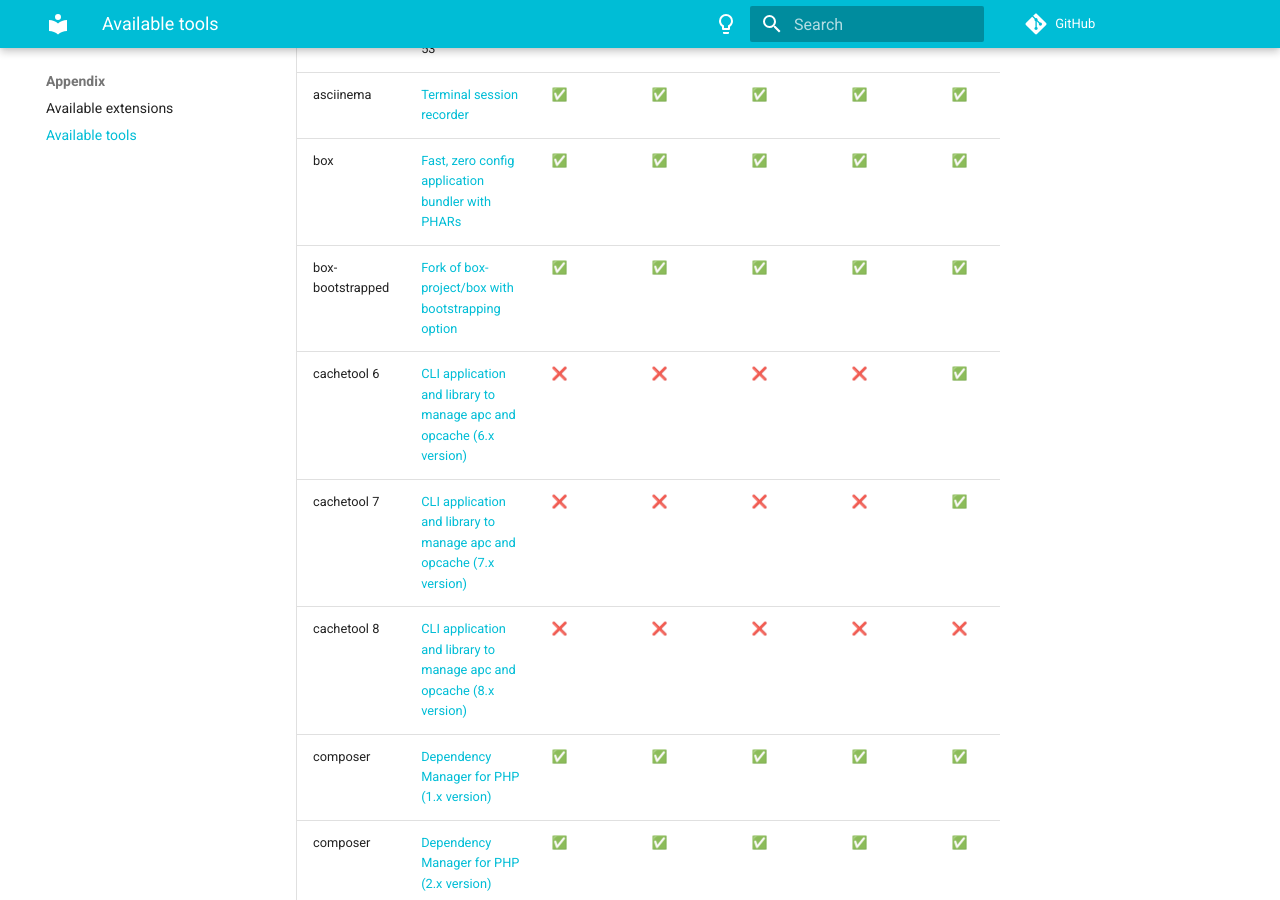
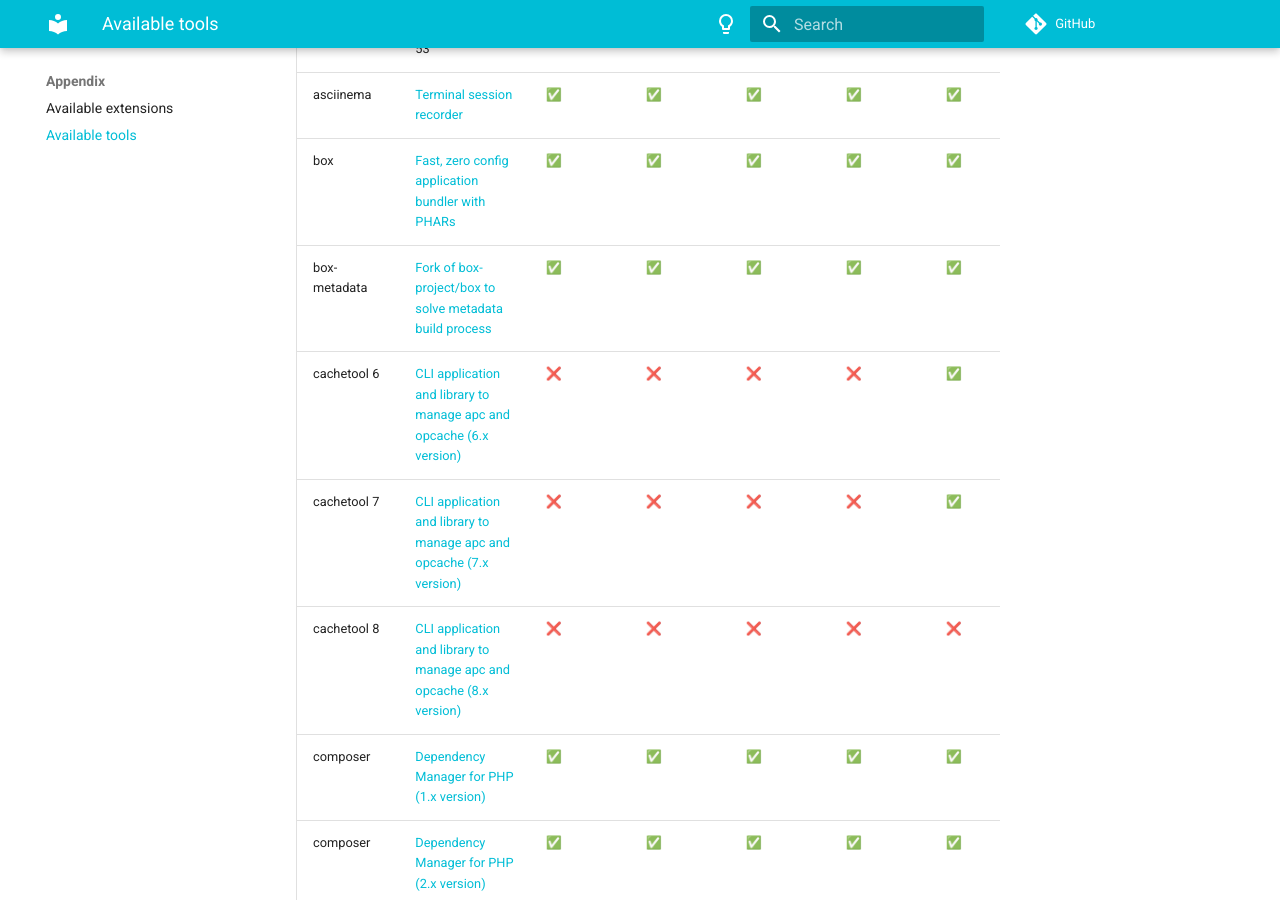
Before and after one commit to llaville/docker-php-toolbox, an MkDocs documentation site: the page built from docs/appendix/tools.md, in a window 1280 px wide and 900 px high, scrolled down 384 px. Built offline with MkDocs 1.6.1 and Material for MkDocs 9.7.7, drawn with Linux system fonts in a browser that asks for light colours; comment, search, counter and statistics services are not loaded.

Commit message:
box-bootstrapped (introduced in v1.1.0) is now replaced by box-metadata (a simple patch to official box-project: see https://github.com/box-project/box/issues/576)

```diff
--- a/docs/appendix/tools.md
+++ b/docs/appendix/tools.md
@@ -12,7 +12,7 @@
 | | Total available: 53 | 36 | 37 | 40 | 44 | 47 | 46 | 47 | 42 |
 | asciinema | [Terminal session recorder](https://github.com/asciinema/asciinema) | &#x2705; | &#x2705; | &#x2705; | &#x2705; | &#x2705; | &#x2705; | &#x2705; | &#x2705; |
 | box | [Fast, zero config application bundler with PHARs](https://github.com/box-project/box) | &#x2705; | &#x2705; | &#x2705; | &#x2705; | &#x2705; | &#x2705; | &#x2705; | &#x2705; |
-| box-bootstrapped | [Fork of box-project/box with bootstrapping option](https://github.com/llaville/box) | &#x2705; | &#x2705; | &#x2705; | &#x2705; | &#x2705; | &#x2705; | &#x2705; | &#x2705; |
+| box-metadata | [Fork of box-project/box to solve metadata build process](https://github.com/llaville/box) | &#x2705; | &#x2705; | &#x2705; | &#x2705; | &#x2705; | &#x2705; | &#x2705; | &#x2705; |
 | cachetool 6 | [CLI application and library to manage apc and opcache (6.x version)](https://github.com/gordalina/cachetool) | &#x274C; | &#x274C; | &#x274C; | &#x274C; | &#x2705; | &#x2705; | &#x2705; | &#x2705; |
 | cachetool 7 | [CLI application and library to manage apc and opcache (7.x version)](https://github.com/gordalina/cachetool) | &#x274C; | &#x274C; | &#x274C; | &#x274C; | &#x2705; | &#x2705; | &#x2705; | &#x2705; |
 | cachetool 8 | [CLI application and library to manage apc and opcache (8.x version)](https://github.com/gordalina/cachetool) | &#x274C; | &#x274C; | &#x274C; | &#x274C; | &#x274C; | &#x274C; | &#x2705; | &#x2705; |
```
Also changed, not shown: CHANGELOG.md (+4 -0 lines), 1 other file.
